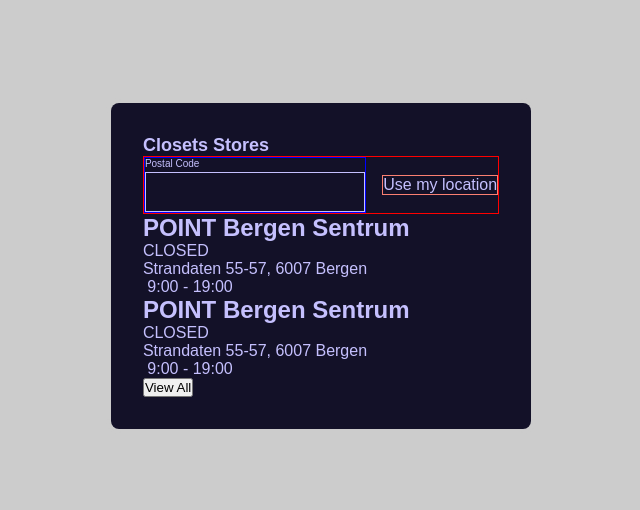
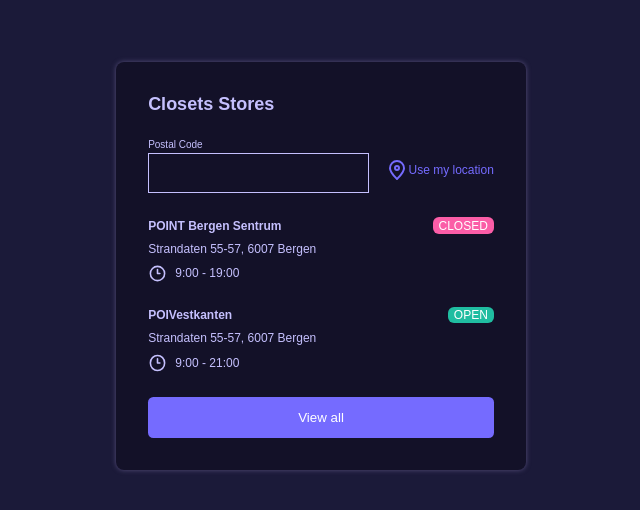
Before and after one commit to vitalspace/sotores-list, a plain HTML site: page index.html in a window 1280 px wide. Shown: the part 134-644 px from the top of the page, without its empty margins (319-959 px from the left). Drawn offline with Linux system fonts and the light colour scheme.

Commit message:
finish project

```diff
--- a/index.html
+++ b/index.html
@@ -16,40 +16,40 @@
           <div>
             <div>
               <label for="zip-code">Postal Code</label>
-              <input name="zip-code" type="text" />
+              <input name="zip-code" type="number" />
             </div>
             <div>
-              <img src="" alt="" />
+              <img src="location-pin-alt-1-svgrepo-com.svg" alt="" />
               <p>Use my location</p>
             </div>
           </div>
 
-          <div>
+          <div class="open-store">
             <div>
               <h2>POINT Bergen Sentrum</h2>
               <span>CLOSED</span>
             </div>
             <p>Strandaten 55-57, 6007 Bergen</p>
             <div>
-              <img src="" alt="" />
+              <img src="clock-three-svgrepo-com.svg" alt="" />
               <span>9:00 - 19:00</span>
             </div>
           </div>
 
-          <div>
+          <div class="closed-store">
             <div>
-              <h2>POINT Bergen Sentrum</h2>
-              <span>CLOSED</span>
+              <h2>POIVestkanten</h2>
+              <span>OPEN</span>
             </div>
             <p>Strandaten 55-57, 6007 Bergen</p>
             <div>
-              <img src="" alt="" />
-              <span>9:00 - 19:00</span>
+              <img src="clock-three-svgrepo-com.svg" alt="" />
+              <span>9:00 - 21:00</span>
             </div>
           </div>
         </main>
         <footer>
-          <button>View All</button>
+          <button>View all</button>
         </footer>
       </article>
     </div>
--- a/style.css
+++ b/style.css
@@ -7,24 +7,31 @@
     width: 100vw;
     display: grid;
     place-items: center;
-    background: #ccc;
+    background: #1b1a39;
 
     & article {
       background: #131128;
       border-radius: 0.5em;
-      box-shadow: 0 0 5px #ccc;
+      box-shadow: 0 0 5px #574f7c;
       padding: 2em;
-      margin: 2em;
+      margin: 0 2em;
       color: #c5c0fe;
       font-weight: 500;
       font-family: sans-serif;
+      display: flex;
+      flex-direction: column;
+      gap: 1.5em;
+
 
       & header > h1 {
         font-size: 18px;
-        /* color: #c5c0fe; */
       }
 
       & main {
+        display: flex;
+        flex-direction: column;
+        gap: 1.5em;
+
         > div:nth-child(1) {
           display: flex;
           gap: 1em;
@@ -33,7 +40,6 @@
           & div:nth-child(1) {
             display: flex;
             flex-direction: column;
-            border: 1px solid blue;
             gap: 0.2em;
 
             & label {
@@ -53,20 +59,118 @@
           }
 
           & div:nth-child(2) {
-            border: 1px solid salmon;
             display: flex;
+            align-items: center;
+            margin-top: 0.5em;
+
+            & img {
+              width: 1.5em;
+              height: 1.5em;
+            }
+
+            & p {
+              color: #756bff;
+              font-size: 12px;
+            }
+          }
+        }
+
+        .open-store {
+          display: flex;
+          flex-direction: column;
+          gap: 0.5em;
+
+          > div:nth-child(1) {
+            display: flex;
+            justify-content: space-between;
+            align-items: center;
+            & h2,
+            span {
+              font-size: 12px;
+            }
+
+            & span {
+              background: #fb5da7;
+              color: white;
+              padding: 0.1em 0.5em;
+              border-radius: 0.5em;
+            }
           }
 
-          /* justify-content: center; */
-          /* align-items: center; */
-          /* gap: 2em; */
-          /* flex-direction: column; */
-          border: 1px solid red;
+          & p {
+            font-size: 12px;
+          }
 
-          /* > div:nth-child(2) {
-                border: 1px solid red;
-                display: flex;
-            } */
+          > div:nth-child(3) {
+            display: flex;
+            align-items: center;
+            gap: 0.5em;
+            & img {
+              width: 1.2em;
+              height: 1.2em;
+            }
+
+            & span {
+              font-size: 12px;
+            }
+          }
+        }
+
+        .closed-store {
+          display: flex;
+          flex-direction: column;
+          gap: 0.5em;
+
+          > div:nth-child(1) {
+            display: flex;
+            justify-content: space-between;
+            align-items: center;
+            & h2,
+            span {
+              font-size: 12px;
+            }
+
+            & span {
+              background: #20bda1;
+              color: white;
+              padding: 0.1em 0.5em;
+              border-radius: 0.5em;
+            }
+          }
+
+          & p {
+            font-size: 12px;
+          }
+
+          > div:nth-child(3) {
+            display: flex;
+            align-items: center;
+            gap: 0.5em;
+            & img {
+              width: 1.2em;
+              height: 1.2em;
+            }
+
+            & span {
+              font-size: 12px;
+            }
+          }
+        }
+      }
+
+      & footer {
+        & button {
+          background: #756bff;
+          width: 100%;
+          padding: 1em 0;
+          color: white;
+          border: none;
+          cursor: pointer;
+          transition: 0.2s;
+          border-radius: 0.4em;
+          &:hover {
+            background: #574f7c;
+          }
         }
       }
     }
```
Also changed, not shown: clock-three-svgrepo-com.svg (added), location-pin-alt-1-svgrepo-com.svg (added).
